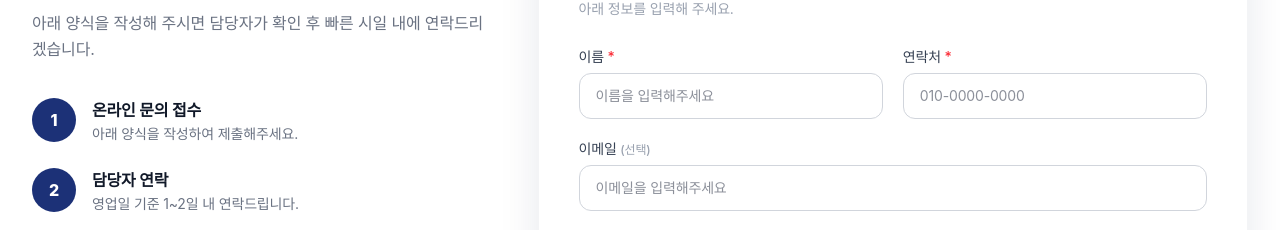
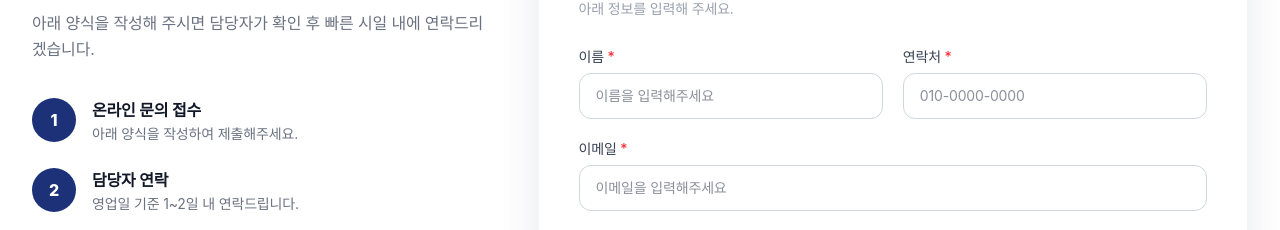
Before and after one commit to WooinCo/wooin-website, a Next.js app: page /contact in a window 1280 px wide. Shown: the part 890-1120 px from the top of the page. Built offline with nearby package versions, Linux system fonts and the light colour scheme; a web font is replaced by a local one.

Commit message:
Add files via upload

```diff
--- a/src/components/ContactForm.tsx
+++ b/src/components/ContactForm.tsx
@@ -144,10 +144,11 @@ export default function ContactForm() {
       {/* 이메일 */}
       <div>
         <label className="block text-sm font-medium text-gray-700 mb-1.5">
-          이메일 <span className="text-gray-400 text-xs">(선택)</span>
+          이메일 <span className="text-red-500">*</span>
         </label>
         <input
           type="email"
+          required
           placeholder="이메일을 입력해주세요"
           value={form.email}
           onChange={set("email")}
```
